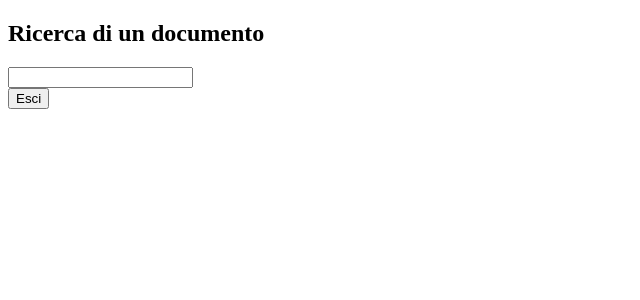
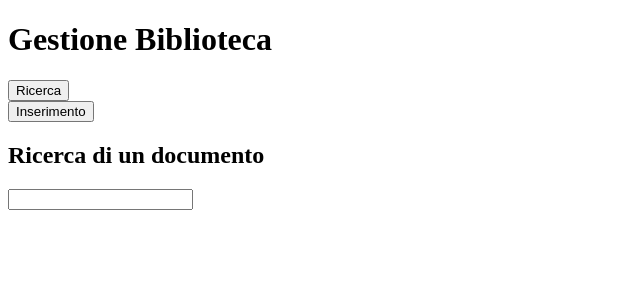
Before and after one commit to AerdnaL/ProgettoSSW, an Angular app: page / in a window 1280 px wide. Both pictures are taken after a click on the button "Ricerca". Shown: the top 300 px of the page, without its empty margins (0-640 px from the left). Built offline with nearby package versions, Linux system fonts and the light colour scheme.

Commit message:
Esci inserimento funziona

```diff
--- a/src/root/inserimento/inserimento.component.html
+++ b/src/root/inserimento/inserimento.component.html
@@ -1,4 +1,4 @@
-<div *ngIf="vediInserimento">
+<div>
   <h2>Inserimento di un nuovo documento</h2>
   <p>Autore: <input type="text" [(ngModel)]="inputAutore"></p>
   <p>Titolo: <input type="text" [(ngModel)]="inputTitolo"></p>
@@ -6,4 +6,7 @@
   <br>
   <br>
   <button (click)="carica()">Inserisci</button>
+  <br>
+  <br>
+  <button (click)="EmettinascondiInserimento(false)">Esci</button>
 </div>
--- a/src/root/inserimento/inserimento.component.ts
+++ b/src/root/inserimento/inserimento.component.ts
@@ -1,4 +1,4 @@
-import { Component, OnInit, Input } from '@angular/core';
+import { Component, OnInit, Input, Output, EventEmitter } from '@angular/core';
 import { CommonModule } from '@angular/common';
 import { AjaxResponse } from 'rxjs/ajax';
 import { BibliotecaService } from '../biblioteca.service';
@@ -38,7 +38,11 @@ export class InserimentoComponent implements OnInit {
     });
   }
 
-  @Input() vediInserimento: boolean = false;
+  @Output() EventoNascondiInserimento = new EventEmitter<boolean>();
+
+  EmettinascondiInserimento(valore: boolean) {
+    this.EventoNascondiInserimento.emit(valore);
+  }
 
   constructor(private bs: BibliotecaService) { }
 
--- a/src/root/ricerca/ricerca.component.html
+++ b/src/root/ricerca/ricerca.component.html
@@ -1,6 +1,6 @@
-<div *ngIf = "vediRicerca == true && occorrenze !== 1">
+<div *ngIf = "vediRicerca == true">
   <h2>Ricerca di un documento</h2>
   <input type="text" (keyup)="cercaLibro($event)">
-  <p *ngIf = "occorrenze !== 0">Trovati {{ occorrenze }} libri - {{vediRicercaLibero}}</p>
+  <p *ngIf = "occorrenze !== 0">Trovati {{ occorrenze }} libri</p>
 </div>
 <app-trovato-libero [occorrenze]="occorrenze" [cercato]="cercato" [vediRicercaLibero]="vediRicercaLibero"></app-trovato-libero>
--- a/src/root/root.component.html
+++ b/src/root/root.component.html
@@ -1,10 +1,14 @@
-<div *ngIf = "vediHome == true">
-  <h1> Gestione Biblioteca </h1>
+<div>
+  <h1>Gestione Biblioteca</h1>
   <button (click)="mostraRicerca()">Ricerca</button>
-  <br>
+  <br />
   <button (click)="mostraInserimento()">Inserimento</button>
 </div>
-<app-inserimento [vediInserimento]="vediInserimento"></app-inserimento>
-<button *ngIf = "vediEsciInserimento == true" (click)="tornaHomeInserimento()">Esci</button>
-<app-ricerca [vediRicerca]="vediRicerca" [vediRicercaLibero]="vediRicercaLibero" [occorrenze]="occorrenze"></app-ricerca>
-<button *ngIf = "vediEsciRicerca == true" (click)="tornaHomeRicerca(); clearArray()">Esci</button>
+<div *ngIf="vediInserimento">
+  <app-inserimento
+    (EventoNascondiInserimento)="nascondiInserimento($event)"
+  ></app-inserimento>
+</div>
+<app-ricerca [vediRicerca]="vediRicerca"></app-ricerca>
+<!--<button *ngIf = "vediEsciInserimento == true" (click)="tornaHomeInserimento()">Esci</button>-->
+<!--<button *ngIf = "vediEsciRicerca == true" (click)="tornaHomeRicerca(); clearArray()">Esci</button>-->
--- a/src/root/root.component.ts
+++ b/src/root/root.component.ts
@@ -4,60 +4,31 @@ import { InserimentoComponent } from './inserimento/inserimento.component';
 import { RicercaComponent } from './ricerca/ricerca.component';
 import { BibliotecaService } from './biblioteca.service';
 
-
 @Component({
   selector: 'app-root',
   templateUrl: './root.component.html',
   styleUrls: ['./root.component.css'],
   standalone: true,
-  imports: [CommonModule, InserimentoComponent, RicercaComponent,],
-  providers: [BibliotecaService]
+  imports: [CommonModule, InserimentoComponent, RicercaComponent],
+  providers: [BibliotecaService],
 })
 export class RootComponent implements OnInit {
-
-  vediHome: boolean = true;
   vediRicerca: boolean = false;
-  vediInserimento: boolean = false;
-  vediRicercaLibero: boolean = false;
-  vediRicercaPrestato: boolean = false;
-  vediEsciRicerca: boolean = false;
-  vediEsciInserimento: boolean = false;
-
-  occorrenze: number = 0;
+  vediInserimento?: boolean;
 
   mostraInserimento() {
     this.vediInserimento = true;
-    this.vediEsciInserimento = true;
-    this.vediHome = false;
+  }
+
+  nascondiInserimento(valore: boolean) {
+    this.vediInserimento = valore;
   }
 
   mostraRicerca() {
     this.vediRicerca = true;
-    this.vediEsciRicerca = true;
-    this.vediHome = false;
   }
 
-  tornaHomeInserimento() {
-    this.vediInserimento = false;
-    this.vediEsciInserimento = false;
-    this.vediHome = true;
-  }
+  constructor() {}
 
-  tornaHomeRicerca() {
-    this.vediRicerca = false;
-    this.vediEsciRicerca = false;
-    this.vediHome = true;
-    this.vediRicercaLibero = false;
-    this.vediRicercaPrestato = false;
-    this.occorrenze = 0;
-    console.log(this.occorrenze);
-  }
-
-  clearArray(){}
-
-  constructor() { }
-
-  ngOnInit() {
-  }
-
+  ngOnInit() {}
 }
```
Also changed, not shown: 1 other file (tests, documents, lock files or other folders).
